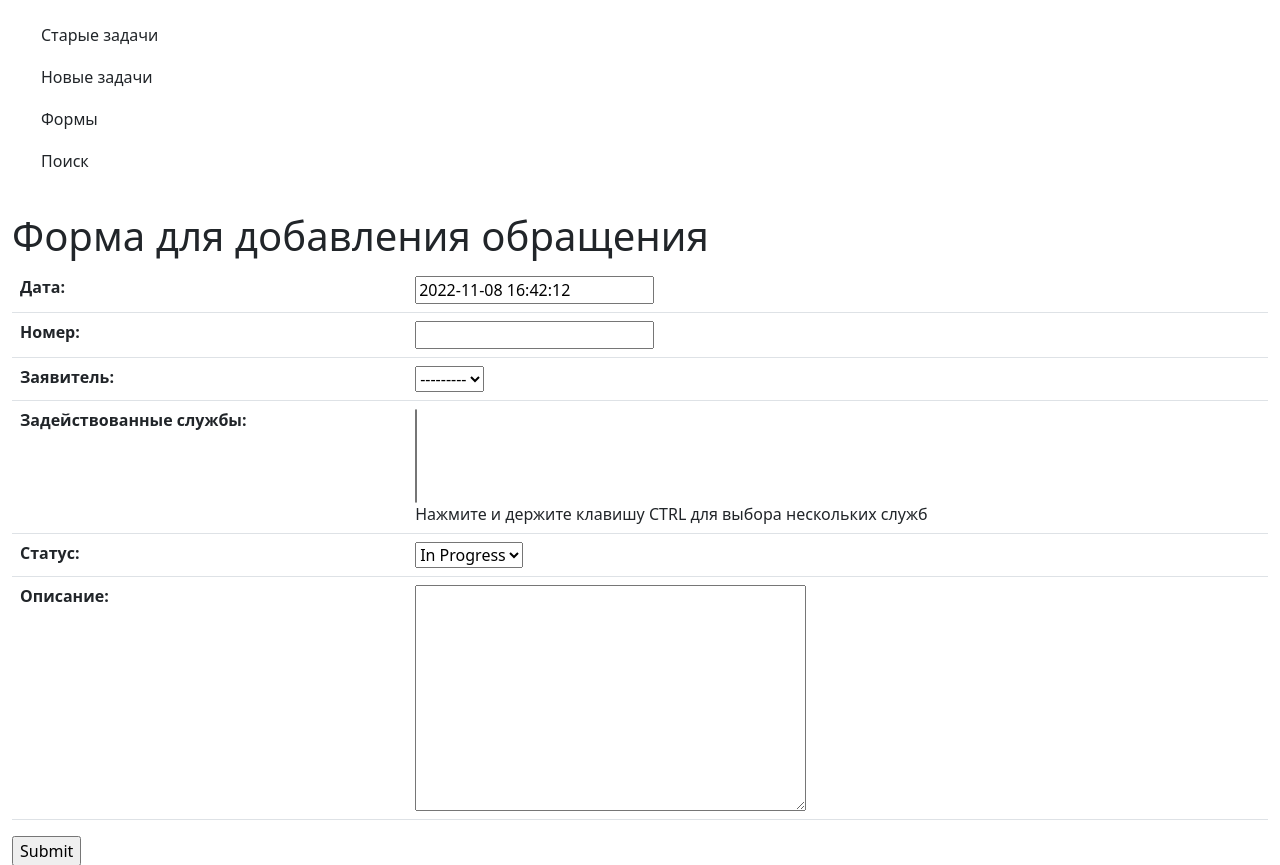
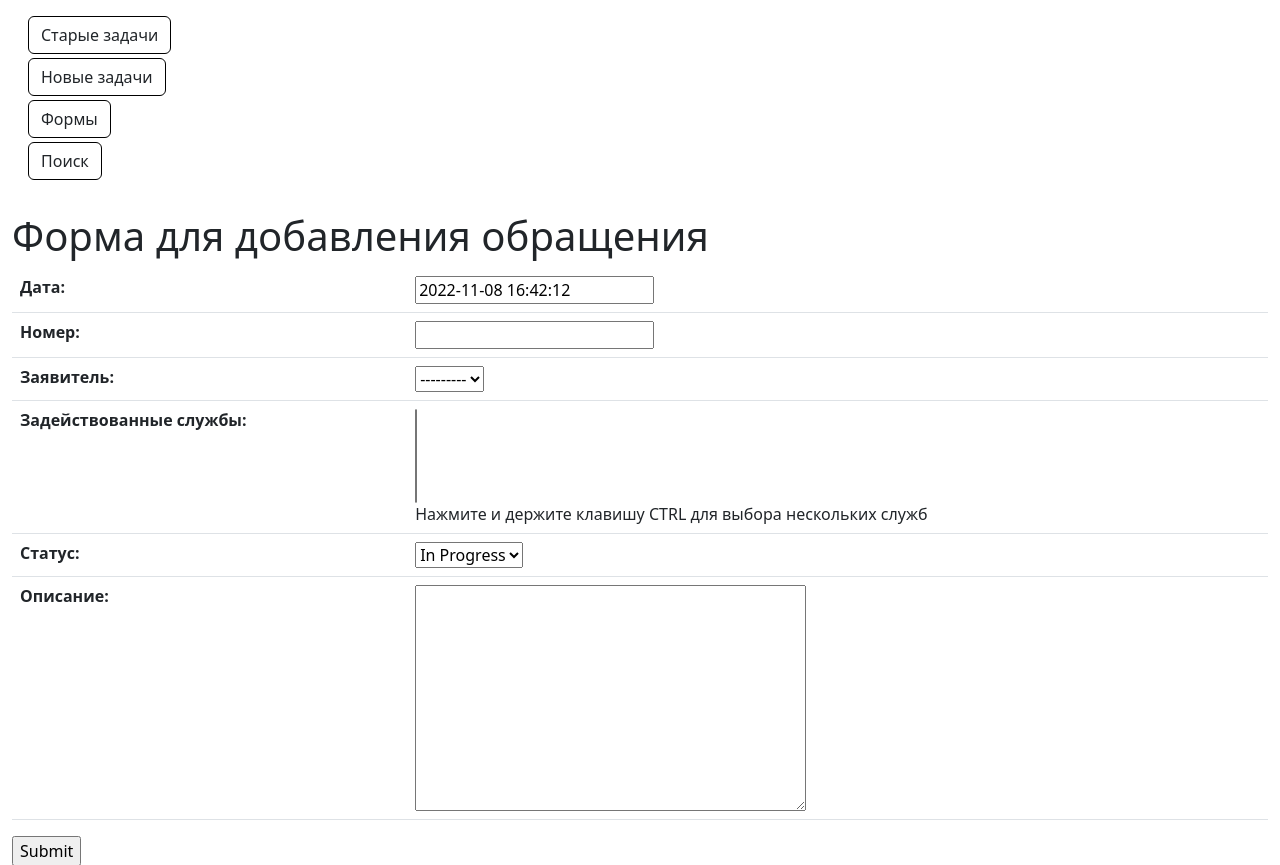
Before and after one commit to groomyjohny/Django-Intro_1_1, a Django app: page /core/add_appeal in a window 1280 px wide. Shown: the top 865 px of the page. Run offline with Django 4.2, Linux system fonts and the light colour scheme; data that the repository does not hold is empty.

Commit message:
Nav menu: added id name, buttons now have borders and hover indication

```diff
--- a/core/static/styles/global.css
+++ b/core/static/styles/global.css
@@ -7,3 +7,11 @@
 {
     margin-top: 10px;
 }
+
+#nav-menu button {
+    border: 1px solid black;
+}
+
+#nav-menu button:hover {
+    background-color: #b0b0ff
+}
--- a/core/templates/nav_menu.html
+++ b/core/templates/nav_menu.html
@@ -1,4 +1,4 @@
-<div class="flex-shrink-0 p-3 bg-white">
+<div class="flex-shrink-0 p-3 bg-white" id="nav-menu">
     <ul class="list-unstyled ps-0">
         <li class="mb-1">
             <button class="btn btn-toggle align-items-center rounded collapsed" data-bs-toggle="collapse" data-bs-target="#old-tasks-collapse" aria-expanded="false">Старые задачи</button>
```
